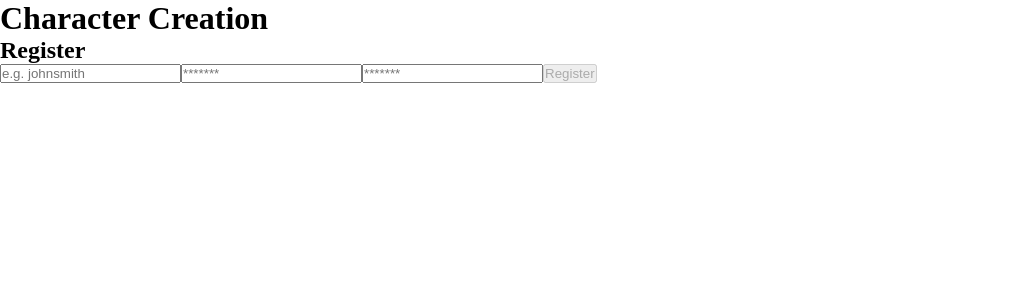
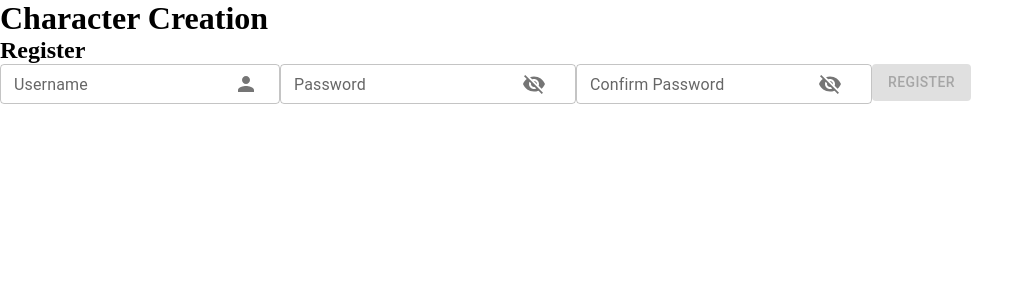
Before and after one commit to oguiaugusto/character-creation, a React (Create React App) app: page /register in a window 1280 px wide. Shown: the top 300 px of the page, without its empty margins (0-1034 px from the left). Built offline with nearby package versions, Linux system fonts and the light colour scheme; no server answers.

Commit message:
feat: add register form to it's page

```diff
--- a/src/pages/Register.tsx
+++ b/src/pages/Register.tsx
@@ -2,6 +2,7 @@ import React, { FormEvent, useEffect, useState } from 'react';
 import { IUserRegister } from '../interfaces/IUser';
 import { ChangeHandler } from '../interfaces/types';
 import { isRegisterFieldsValid } from '../utils/userValidations';
+import { RegisterForm } from '../components';
 import createNewUser from '../utils/register';
 
 const Register: React.FC = () => {
@@ -10,7 +11,10 @@ const Register: React.FC = () => {
     password: '',
     passwordConfirm: '',
   });
-  const [isButtonDisabled, setIsButtonDisabled] = useState(false);
+
+  const [showPassword, setShowPassword] = useState(false);
+  const [showPasswordConfirm, setShowPasswordConfirm] = useState(false);
+  const [isButtonDisabled, setIsButtonDisabled] = useState(true);
 
   const handleChange: ChangeHandler = ({ target: { name, value } }) => {
     setUser({ ...user, [name]: value });
@@ -33,32 +37,15 @@ const Register: React.FC = () => {
     <div>
       <h1>Character Creation</h1>
       <h2>Register</h2>
-      <form onSubmit={ handleSubmit }>
-        <input
-          type="text"
-          name="username"
-          onChange={ handleChange }
-          placeholder="e.g. johnsmith"
-        />
-        <input
-          type="password"
-          name="password"
-          onChange={ handleChange }
-          placeholder="*******"
-        />
-        <input
-          type="password"
-          name="passwordConfirm"
-          onChange={ handleChange }
-          placeholder="*******"
-        />
-        <button
-          type="submit"
-          disabled={ isButtonDisabled }
-        >
-          Register
-        </button>
-      </form>
+      <RegisterForm
+        handleSubmit={ handleSubmit }
+        handleShowPassword={ () => setShowPassword(!showPassword) }
+        handleShowPasswordConfirm={ () => setShowPasswordConfirm(!showPasswordConfirm) }
+        handleChange={ handleChange }
+        showPassword={ showPassword }
+        showPasswordConfirm={ showPasswordConfirm }
+        isButtonDisabled={ isButtonDisabled }
+      />
     </div>
   );
 };
```
